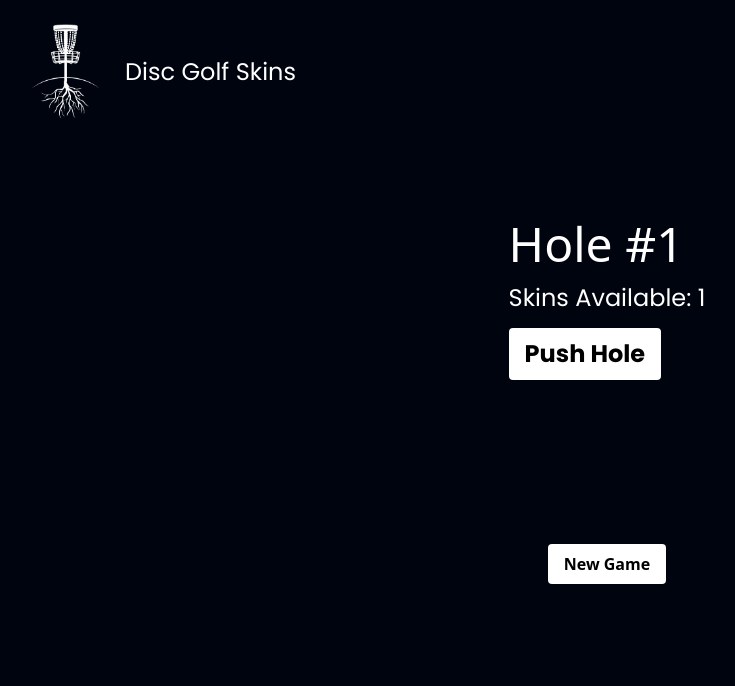
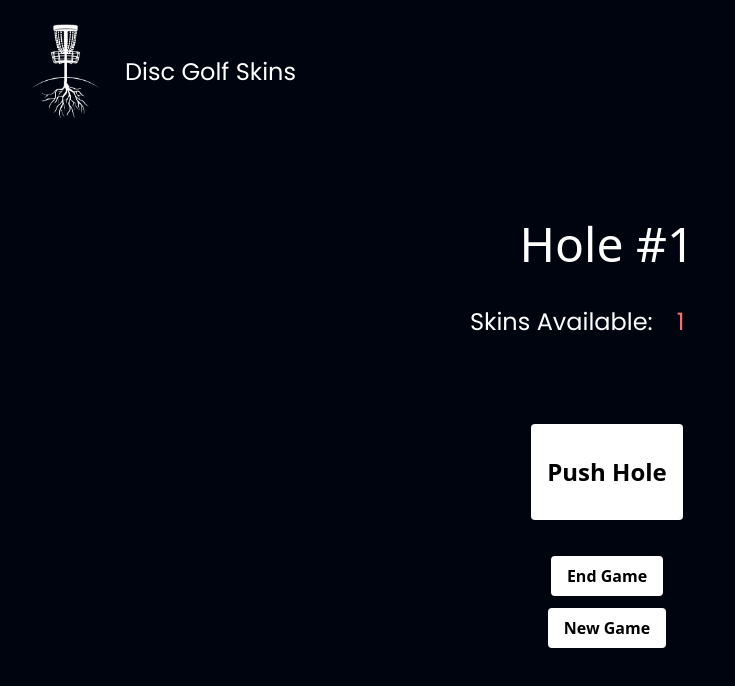
Before and after one commit to hkapk/Disc-Golf-Skins-ScoreKeeper, a React (Vite) app: page / in a window 1280 px wide. Both pictures are taken after a click on the button "Start". Shown: the top 686 px of the page, without its empty margins (33-768 px from the left). Built offline with nearby package versions, Linux system fonts and the light colour scheme.

Commit message:
updated styles for scorecard page

```diff
--- a/src/App.jsx
+++ b/src/App.jsx
@@ -26,7 +26,8 @@ function App() {
             {isToggled ? <PlayerForm name={name} setName={setName} /> : <ScoreList name={name} setName={setName} />}
 
             {isToggled ? <button className="bg-white text-black hover:bg-blue-400 font-bold py-2 px-4 mt-3 rounded" onClick={() => setIsToggled(!isToggled)}>Start</button> :
-              <><button className="bg-white text-black hover:bg-blue-400 font-bold py-2 px-4 mt-3 rounded" onClick={() => setIsToggled(!isToggled)}>New Game</button> </>}
+              <><button className="bg-white text-black hover:bg-blue-400 font-bold py-2 px-4 mt-3 rounded" onClick={() => (console.log("button"))}>End Game</button>
+                <button className="bg-white text-black hover:bg-blue-400 font-bold py-2 px-4 mt-3 rounded" onClick={() => setIsToggled(!isToggled)}>New Game</button> </>}
           </PageContext.Provider>
         </div>
       </div>
--- a/src/components/PlayerForm.jsx
+++ b/src/components/PlayerForm.jsx
@@ -14,7 +14,6 @@ function PlayerForm({ name, setName }) {
         }]);
 
         playerName.current.value = null;
-
     }
 
     return (
@@ -23,8 +22,8 @@ function PlayerForm({ name, setName }) {
         justify-between items-center navbar
         font-poppins font-normal text-[16px]
         text-white'>
-                <div><h1 className="py-6"> Add Players: </h1>
-                    <input className='submitButton text-black p-2 rounded'
+                <div><h1 className="py-6 text-[36px]"> Add Players: </h1>
+                    <input className='submitButton text-black p-2 h-12 rounded'
                         type='text'
                         name="playerName"
                         id="playerName"
@@ -33,7 +32,7 @@ function PlayerForm({ name, setName }) {
                     <input className='bg-white text-black hover:bg-blue-400 font-bold m-2 py-1 px-3 mt-1 rounded' type='submit' value='+'></input>
                     <div>
                         <ul className="list-none flex  flex-col justify-end
-            items-center text-[36px]
+            items-center text-[24px]
             py-6">
                             <PlayerList name={name} setName={setName} />
                         </ul>
--- a/src/components/Score.jsx
+++ b/src/components/Score.jsx
@@ -20,10 +20,12 @@ function Score({ name }) {
 
 
     return (
-        <div className="grid grid-cols-3 gap-4">
-            <div className="">{name.playerName}: </div>
-            <div className="pl-20"> {playerSkinCount} </div>
-            <div className="pl-6"> <button className='add-skin' onClick={() => addSkin()}> + </button></div>
+        <div>
+            <div className="grid grid-cols-3 gap-4">
+                <div className="pl-4">{name.playerName}: </div>
+                <div className="pl-20"> {playerSkinCount} </div>
+                <div className="pl-12"> <button className='add-skin' onClick={() => addSkin()}> + </button></div>
+            </div>
         </div>
     )
 }
--- a/src/components/ScoreList.jsx
+++ b/src/components/ScoreList.jsx
@@ -37,23 +37,21 @@ function ScoreList({ name }) {
 
     return (
         <CountContext.Provider value={{ holeCount, setHoleCount }}>
-            <div>
+            <div className="grid justify-items-center">
                 <div>
-                    <button className="previous-hole" onClick={() => reduceHole()}></button>
+                    <button className="" onClick={() => reduceHole()}></button>
                     <h1 className='
-            text-[48px]
-            text-white'> Hole #{holeCount}</h1>
+                    text-[48px]
+                    text-white'> Hole #{holeCount}</h1>
                 </div>
                 <SkinContext.Provider value={{ skinCount, setSkinCount }}>
                     <div className="font-poppins font-normal
-        text-[24px]
-        text-white">
-                        <p className='w-full '>Skins Available: {skinCount}</p>
-                        <div><button className="bg-white text-black hover:bg-blue-400 font-bold py-2 px-4 mt-3 rounded mb-6" onClick={() => pushHole()}>
-                            Push Hole </button>
-                        </div>
+                                    grid grid-cols-3">
+                        <div className='text-[24px]
+                                    text-white col-span-2 mt-6'>Skins Available: </div>
+                        <div className="text-[24px] text-red-400 m-6 rounded"> {skinCount} </div>
                     </div>
-                    <ul className="mb-32">
+                    <ul className="mb-12">
                         <li className='font-poppins
                         font-normal
                         text-[36px] text-white
@@ -70,6 +68,9 @@ function ScoreList({ name }) {
                             }
                         </li>
                     </ul>
+                    <div className="grid justify-items-center"><button className="bg-white text-black hover:bg-blue-400 font-bold h-24 w-54 py-2 px-4 mt-3 rounded mb-6 text-[24px]" onClick={() => pushHole()}>
+                        Push Hole </button>
+                    </div>
                 </SkinContext.Provider>
             </div>
         </CountContext.Provider >
```
